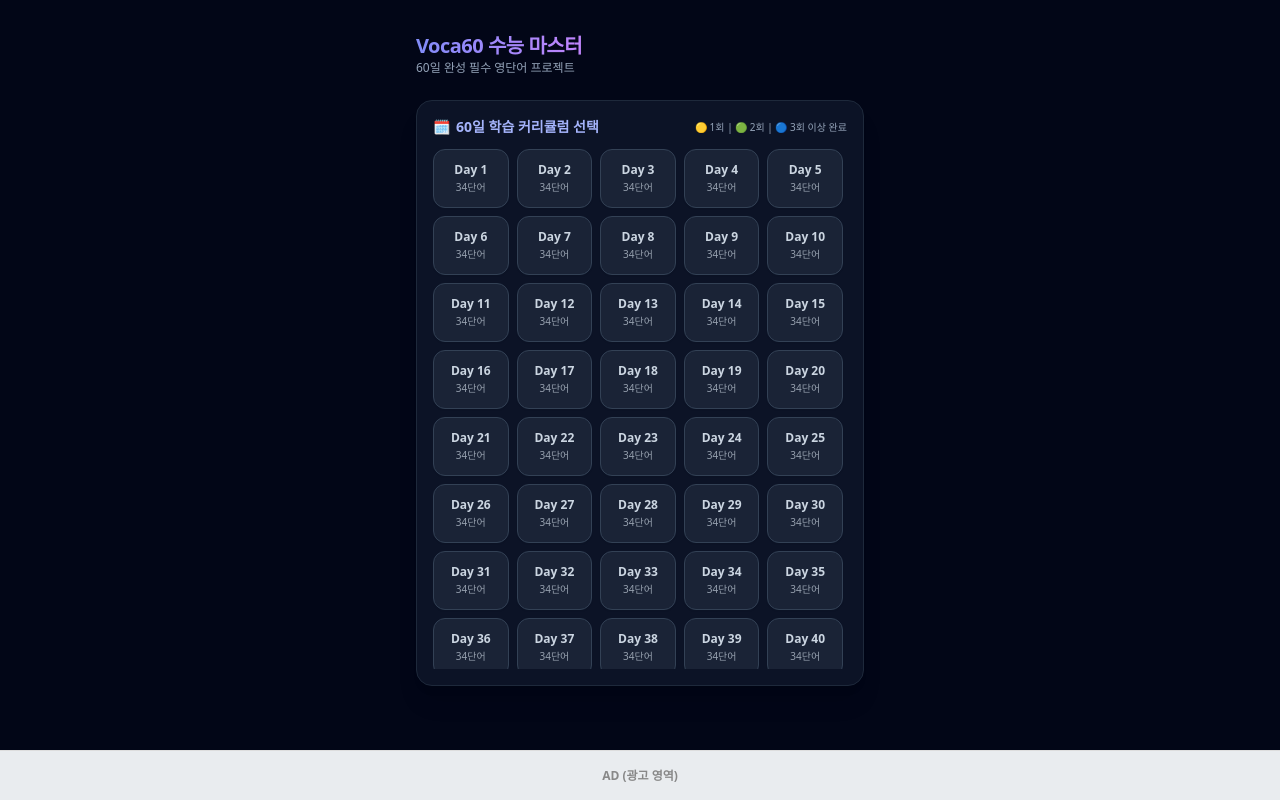
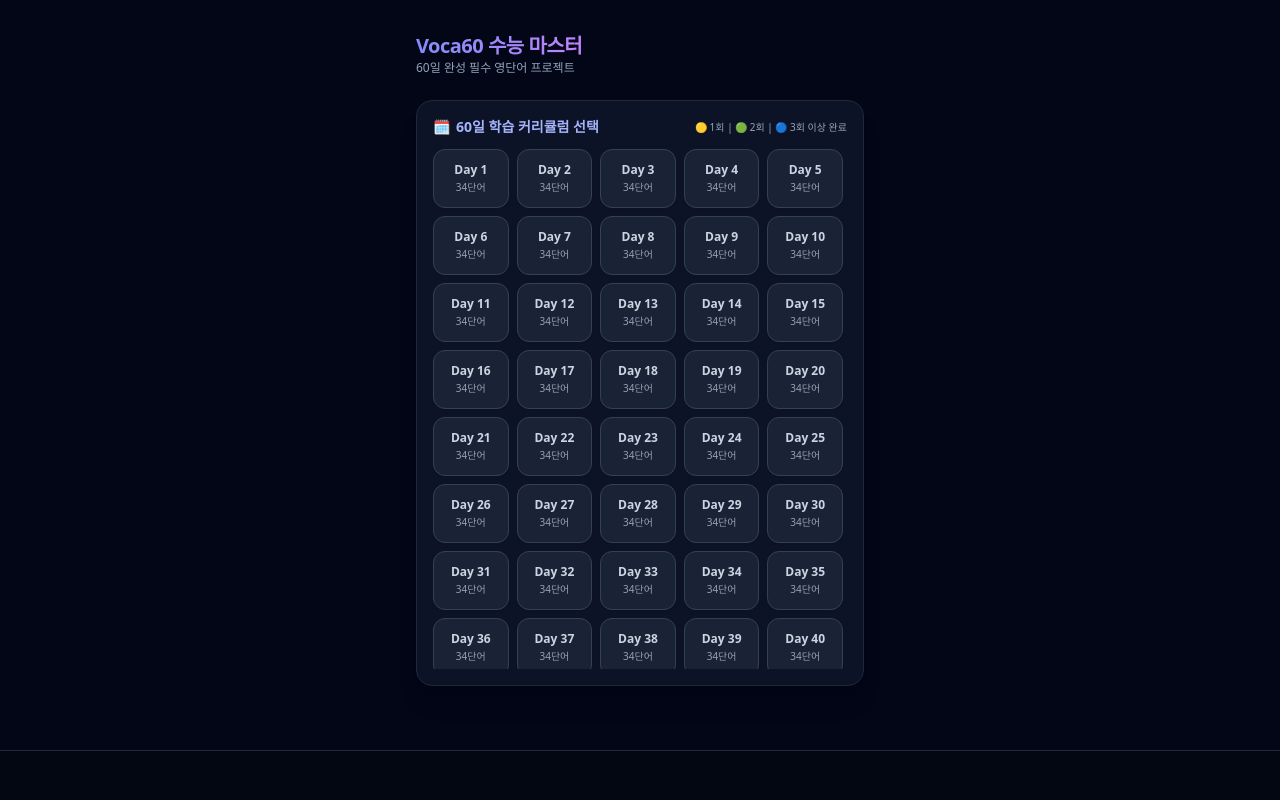
Before and after one commit to twotheg/voca60, a Next.js app: page / in a window 1280 px wide. Built offline with nearby package versions, Linux system fonts and the light colour scheme.

Commit message:
Update SessionBannerAd.tsx

```diff
--- a/components/SessionBannerAd.tsx
+++ b/components/SessionBannerAd.tsx
@@ -1,13 +1,27 @@
-import React from 'react';
+"use client";
+
+import React, { useEffect } from 'react';
 
 export default function SessionBannerAd() {
+  useEffect(() => {
+    // 광고 단위가 렌더링될 때 adsbygoogle 객체를 통해 광고를 밀어넣습니다(push)
+    try {
+      // @ts-ignore
+      (window.adsbygoogle = window.adsbygoogle || []).push({});
+    } catch (err) {
+      console.error("AdSense error:", err);
+    }
+  }, []);
+
   return (
     <div style={adStyles.container}>
-      {/* 구글 애드센스 배너가 들어갈 자리입니다. */}
-      {/* 추후 애드센스 승인 후 발급받는 <ins> 태그와 스크립트를 여기에 넣게 됩니다. */}
-      <div style={adStyles.placeholder}>
-        <span style={adStyles.text}>AD (광고 영역)</span>
-      </div>
+      {/* 구글 애드센스 디스플레이/배너 광고 태그 */}
+      <ins
+        className="adsbygoogle"
+        style={{ display: 'inline-block', width: '320px', height: '50px' }}
+        data-ad-client="ca-pub-4424569297437395"
+        data-ad-slot="여기에_새로_만든_광고단위_번호_입력"
+      />
     </div>
   );
 }
@@ -19,24 +33,11 @@ const adStyles = {
     left: 0,
     width: '100%',
     height: '50px',
-    backgroundColor: '#f1f1f1',
+    backgroundColor: '#030712',
     display: 'flex',
     justifyContent: 'center',
     alignItems: 'center',
     zIndex: 9999,
-    borderTop: '1px solid #ddd',
-  },
-  placeholder: {
-    width: '100%',
-    height: '100%',
-    display: 'flex',
-    justifyContent: 'center',
-    alignItems: 'center',
-    backgroundColor: '#e9ecef',
-  },
-  text: {
-    fontSize: '12px',
-    color: '#888',
-    fontWeight: 'bold' as const,
-  },
+    borderTop: '1px solid #1e293b',
+  }
 };
```
